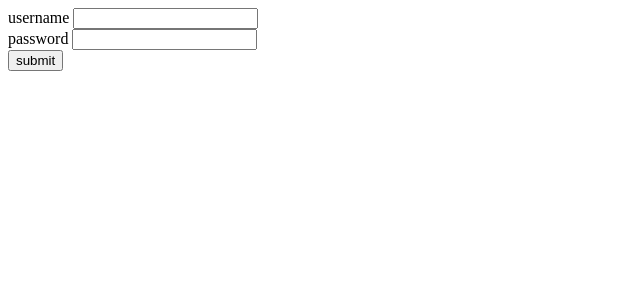
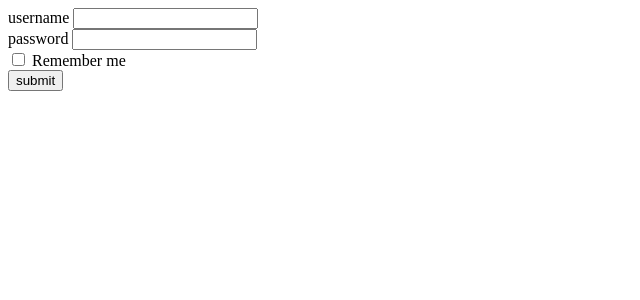
Before and after one commit to TFarouki/ooplr, a PHP site: page /login.php in a window 1280 px wide. Shown: the top 300 px of the page, without its empty margins (0-640 px from the left). Run offline with PHP 8.4, Linux system fonts and the light colour scheme.

Commit message:
git old login

```diff
--- a/login.php
+++ b/login.php
@@ -14,6 +14,9 @@
       ));
       if($validation->passed()){
         $user = new User();
+        //$remeber = (Input::get("remember")==="on")?true:false;
+        //die(($remeber)?"ok":"not");
+        die("is : " . Input::get("remember"));
         if($user->login(Input::get("username"),Input::get("password"))){
           Redirect::to("index.php");
         }else{
@@ -42,6 +45,11 @@
         <label for="passwprd">password</label>
         <input type="password" name="password" id="password" value="">
       </div>
+      <div class="field">
+        <label for="remember">
+          <input type="checkbox" name="remember" id="remember" value=""> Remember me
+        </label>
+      </div>
       <input type="hidden" name="token" id="token" value="<?php echo Token::generate(); ?>">
       <button type="submit" name="submit">submit</button>
     </form>
```
